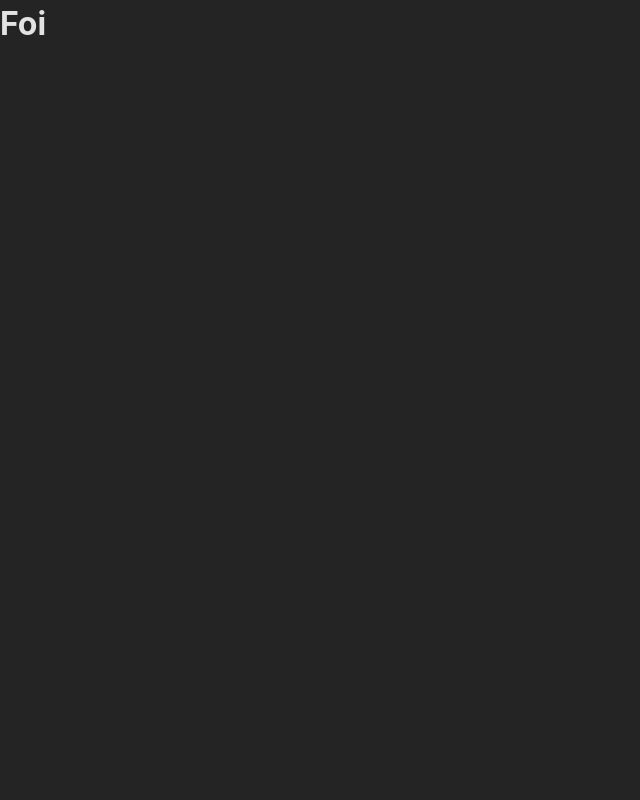
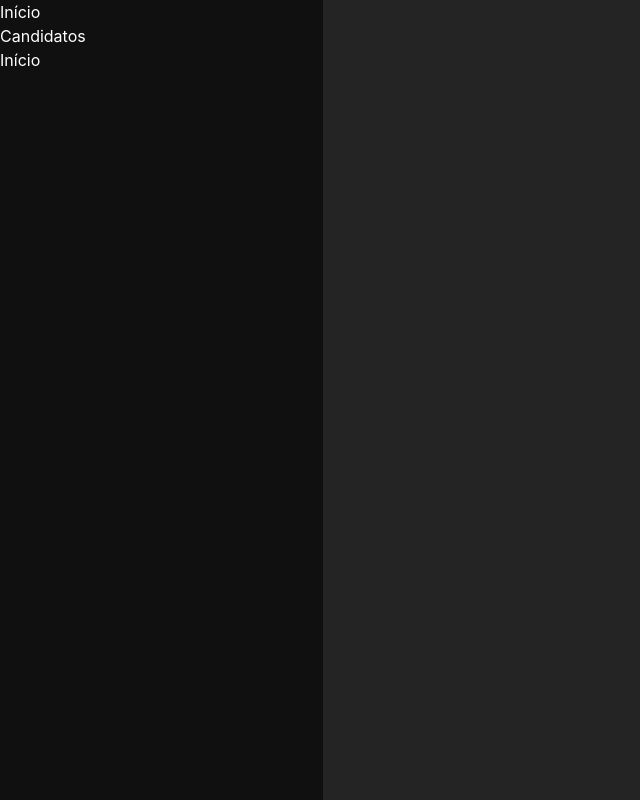
Before and after one commit to ElBayano/techRecruiter, a React (Vite) app in the folder tech-recruiter-jsx/: page /painel in a window 1280 px wide. Shown: the whole page, without its empty margins (0-640 px from the left). Built offline with nearby package versions, Linux system fonts and the light colour scheme.

Commit message:
feat: Adição do sideNav e pagina overview

```diff
--- a/tech-recruiter-jsx/src/components/pages/overview/Overview.jsx
+++ b/tech-recruiter-jsx/src/components/pages/overview/Overview.jsx
@@ -1,11 +1,11 @@
 import React from "react";
+import SideNav from "../../painel/sideNav"
 
 function Overview(){
 
     return(
     <>
-
-        <h1>Foi</h1>
+        <SideNav/>
     </>
     )
 }
--- /dev/null
+++ b/tech-recruiter-jsx/src/components/painel/sideNav.jsx
@@ -0,0 +1,15 @@
+import {SideNavStyle, ListNavStyle} from "./sideNav.style"
+import {Link} from "react-router-dom"
+
+function Painel() {
+    return(
+    <SideNavStyle>
+        <ListNavStyle>
+            <Link to="/"><li>Início</li></Link>
+            <Link to="/candidatos"><li>Candidatos</li></Link>
+            <Link to="/vagas"><li>Início</li></Link>
+        </ListNavStyle>
+    </SideNavStyle>)
+}
+
+export default Painel
--- /dev/null
+++ b/tech-recruiter-jsx/src/components/painel/sideNav.style.js
@@ -0,0 +1,17 @@
+import styled from "styled-components"
+
+export const SideNavStyle = styled.div`
+    background-color: var(--primary);
+    width: 25.24%;
+    height: /*100%*/ 100vh;
+`
+export const ListNavStyle = styled.ul`
+    list-style: none;
+    width: 100%;
+
+        > a {
+            color: var(--text-color-secondary);
+            text-decoration: none;
+            background-color: red;
+        }
+`
```
